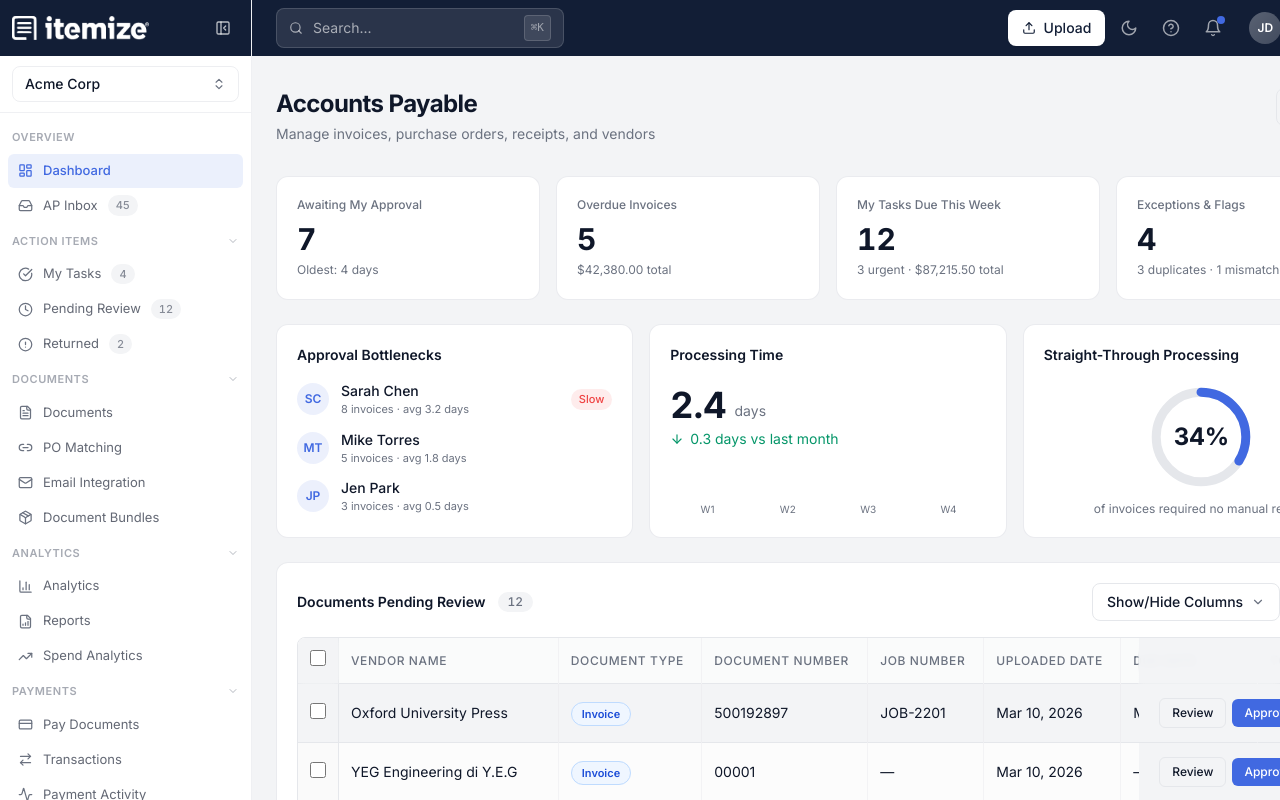
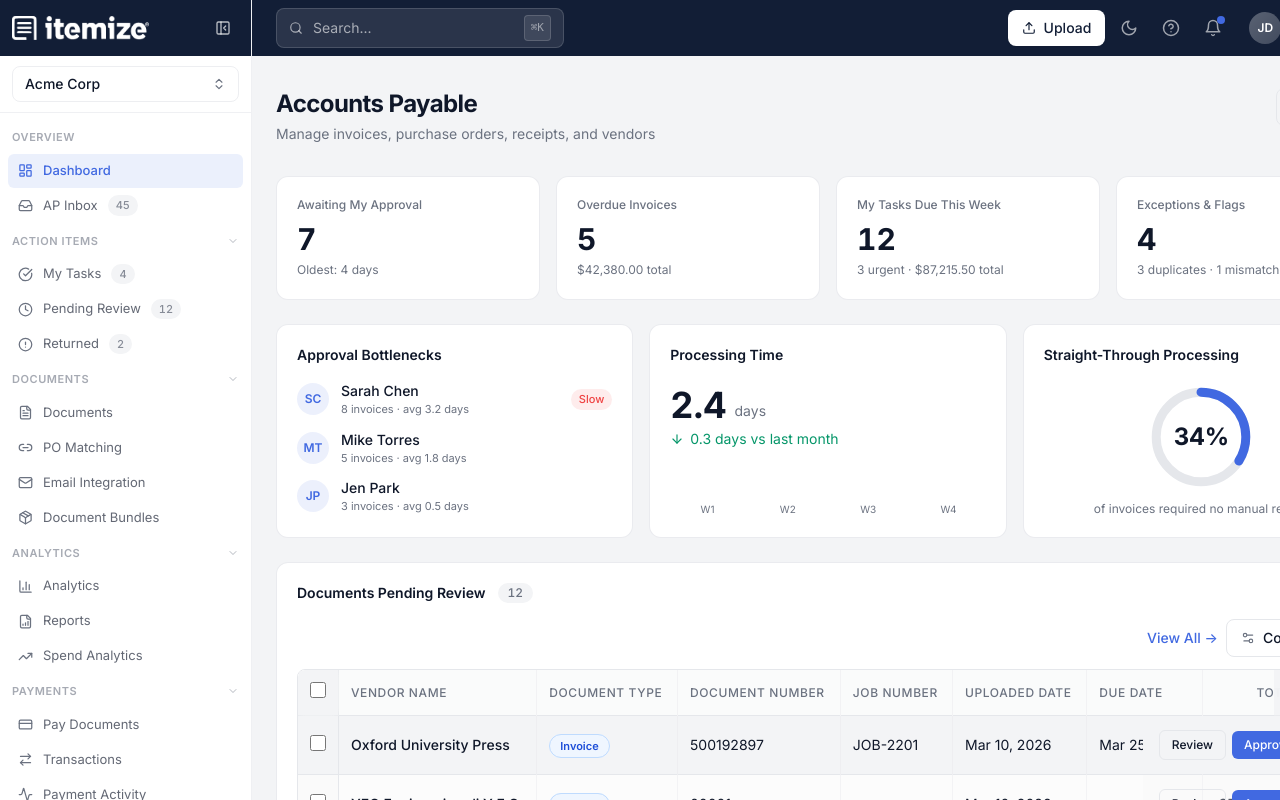
Before and after one commit to ishaanndas/itemizev3dev, a React (Vite) app: page / in a window 1280 px wide. Built offline with nearby package versions, Linux system fonts and the light colour scheme; the HTML template or start-up script is replaced by a standard one.

Commit message:
Changes
Co-authored-by: vedantaneogi <111172928+vedantaneogi@users.noreply.github.com>

```diff
--- a/src/components/DocumentDetailContent.tsx
+++ b/src/components/DocumentDetailContent.tsx
@@ -685,9 +685,6 @@ export default function DocumentDetailContent() {
 
           {/* Right: action cluster */}
           <div className="flex items-center gap-1.5">
-            <Button onClick={handleSave} size="sm" className="gap-1.5 text-xs h-8">
-              <Save className="h-3.5 w-3.5" />Save
-            </Button>
             <Button
               onClick={handleApproveAndNext}
               size="sm"
--- a/src/components/PendingReviewTable.tsx
+++ b/src/components/PendingReviewTable.tsx
@@ -1,22 +1,6 @@
-import { useState, useRef, useEffect, useCallback } from "react";
-import { FileText, ChevronDown, Check, RotateCcw, X, Pencil } from "lucide-react";
+import { useState, useCallback } from "react";
 import { useNavigate } from "react-router-dom";
-
-const allColumns = [
-  { key: "vendor", label: "Vendor Name", default: true, editable: true },
-  { key: "docType", label: "Document Type", default: true, editable: false },
-  { key: "docNumber", label: "Document Number", default: true, editable: true },
-  { key: "jobNumber", label: "Job Number", default: true, editable: true },
-  { key: "uploadedDate", label: "Uploaded Date", default: true, editable: false },
-  { key: "dueDate", label: "Due Date", default: true, editable: true },
-  { key: "total", label: "Total", default: true, editable: true },
-  { key: "workflow", label: "Workflow", default: true, editable: false },
-  { key: "approvalStatus", label: "Approval Status", default: true, editable: false },
-  { key: "documentDate", label: "Document Date", default: false, editable: false },
-  { key: "daysPending", label: "Days Pending", default: true, editable: false },
-] as const;
-
-type ColumnKey = (typeof allColumns)[number]["key"];
+import { DataTable, DataTableColumn } from "@/components/data-table/DataTable";
 
 const docTypeStyles: Record<string, string> = {
   "Invoice": "bg-blue-50 text-blue-700 border-blue-200",
@@ -26,7 +10,22 @@ const docTypeStyles: Record<string, string> = {
   "Receipt": "bg-cyan-50 text-cyan-700 border-cyan-200",
 };
 
-export const pendingDocs = [
+export interface PendingDoc {
+  docType: string;
+  docNumber: string;
+  vendor: string;
+  jobNumber: string;
+  uploadedDate: string;
+  dueDate: string;
+  total: string;
+  workflow: string;
+  approvalStatus: string;
+  documentDate: string;
+  daysPending: number;
+  statusColor: string;
+}
+
+export const pendingDocs: PendingDoc[] = [
   { docType: "Invoice", docNumber: "500192897", vendor: "Oxford University Press", jobNumber: "JOB-2201", uploadedDate: "Mar 10, 2026", dueDate: "Mar 25, 2026", total: "$1,298.35", workflow: "AP Standard", approvalStatus: "Needs Approval", documentDate: "Mar 8, 2026", daysPending: 7, statusColor: "bg-amber-50 text-amber-700 border-amber-200" },
   { docType: "Invoice", docNumber: "00001", vendor: "YEG Engineering di Y.E.G", jobNumber: "", uploadedDate: "Mar 10, 2026", dueDate: "", total: "€54,500.00", workflow: "AP Standard", approvalStatus: "Needs Approval", documentDate: "Mar 5, 2026", daysPending: 7, statusColor: "bg-amber-50 text-amber-700 border-amber-200" },
   { docType: "Invoice", docNumber: "A20250121", vendor: "COSTA MARZO CONSUL.", jobNumber: "", uploadedDate: "Mar 10, 2026", dueDate: "", total: "726.00", workflow: "AP Standard", approvalStatus: "PO Mismatch", documentDate: "Mar 3, 2026", daysPending: 7, statusColor: "bg-destructive/10 text-destructive border-destructive/20" },
@@ -41,196 +40,85 @@ export const pendingDocs = [
   { docType: "Invoice", docNumber: "FV/2026/03/008", vendor: "Kraków Logistics Sp.", jobNumber: "JOB-5521", uploadedDate: "Mar 7, 2026", dueDate: "Mar 28, 2026", total: "€8,340.00", workflow: "AP Standard", approvalStatus: "Amount Exceeds PO", documentDate: "Mar 5, 2026", daysPending: 10, statusColor: "bg-destructive/10 text-destructive border-destructive/20" },
 ];
 
-function ColumnDropdown({ visibleColumns, onToggle, onReset }: {
-  visibleColumns: Set<ColumnKey>;
-  onToggle: (key: ColumnKey) => void;
-  onReset: () => void;
-}) {
-  const [open, setOpen] = useState(false);
-  const ref = useRef<HTMLDivElement>(null);
-
-  useEffect(() => {
-    if (!open) return;
-    const handler = (e: MouseEvent) => {
-      if (ref.current && !ref.current.contains(e.target as Node)) setOpen(false);
-    };
-    document.addEventListener("mousedown", handler);
-    return () => document.removeEventListener("mousedown", handler);
-  }, [open]);
-
-  return (
-    <div className="relative" ref={ref}>
-      <button
-        onClick={() => setOpen(!open)}
-        className="flex items-center gap-2 text-sm font-medium border border-border rounded-lg px-3.5 py-2 hover:bg-secondary transition-colors text-foreground"
-      >
-        Show/Hide Columns
-        <ChevronDown className="h-3.5 w-3.5 text-muted-foreground" />
-      </button>
-      {open && (
-        <div className="absolute right-0 top-full mt-1 w-56 bg-card rounded-xl shadow-xl border border-border overflow-hidden z-50">
-          <div className="py-2 max-h-80 overflow-y-auto">
-            {allColumns.map((col) => (
-              <button
-                key={col.key}
-                onClick={() => onToggle(col.key)}
-                className="w-full flex items-center gap-3 px-4 py-2 text-sm hover:bg-secondary transition-colors text-left"
-              >
-                <div className={`h-5 w-5 rounded border-2 flex items-center justify-center shrink-0 transition-colors ${
-                  visibleColumns.has(col.key)
-                    ? "bg-primary border-primary"
-                    : "border-border"
-                }`}>
-                  {visibleColumns.has(col.key) && <Check className="h-3.5 w-3.5 text-primary-foreground" />}
-                </div>
-                <span className="text-foreground">{col.label}</span>
-              </button>
-            ))}
-          </div>
-          <div className="border-t border-border p-2">
-            <button
-              onClick={onReset}
-              className="w-full flex items-center justify-center gap-2 text-sm font-medium text-primary hover:bg-primary/5 rounded-lg px-3 py-2 transition-colors"
-            >
-              <RotateCcw className="h-3.5 w-3.5" />
-              Reset Columns
-            </button>
-          </div>
-        </div>
-      )}
-    </div>
-  );
-}
-
-/* ── Inline editable cell ── */
-function EditableCell({
-  value,
-  rowIndex,
-  colKey,
-  onSave,
-}: {
-  value: string;
-  rowIndex: number;
-  colKey: ColumnKey;
-  onSave: (row: number, key: ColumnKey, val: string) => void;
-}) {
-  const [editing, setEditing] = useState(false);
-  const [draft, setDraft] = useState(value);
-  const inputRef = useRef<HTMLInputElement>(null);
-
-  useEffect(() => {
-    if (editing) {
-      inputRef.current?.focus();
-      inputRef.current?.select();
-    }
-  }, [editing]);
-
-  const commit = useCallback(() => {
-    onSave(rowIndex, colKey, draft);
-    setEditing(false);
-  }, [draft, rowIndex, colKey, onSave]);
-
-  const cancel = useCallback(() => {
-    setDraft(value);
-    setEditing(false);
-  }, [value]);
-
-  if (editing) {
-    return (
-      <div className="flex items-center gap-1 -my-0.5">
-        <input
-          ref={inputRef}
-          value={draft}
-          onChange={(e) => setDraft(e.target.value)}
-          onKeyDown={(e) => {
-            if (e.key === "Enter") commit();
-            if (e.key === "Escape") cancel();
-          }}
-          onBlur={commit}
-          className="w-full min-w-[60px] px-2 py-1 text-sm rounded border-2 border-primary bg-background text-foreground outline-none"
-        />
-      </div>
-    );
-  }
-
-  return (
-    <div
-      className="group/cell flex items-center gap-1.5 cursor-text rounded px-1.5 py-0.5 -mx-1.5 -my-0.5 hover:bg-primary/5 transition-colors"
-      onClick={() => setEditing(true)}
-    >
-      <span className="text-foreground">{value || "—"}</span>
-      <Pencil className="h-3 w-3 text-muted-foreground/0 group-hover/cell:text-muted-foreground/60 transition-colors shrink-0" />
-    </div>
-  );
-}
-
 interface PendingReviewTableProps {
   viewAllHref?: string;
   compact?: boolean;
 }
 
 export default function PendingReviewTable({ viewAllHref, compact }: PendingReviewTableProps) {
-  const defaultCols = new Set(allColumns.filter((c) => c.default).map((c) => c.key));
-  const [visibleColumns, setVisibleColumns] = useState<Set<ColumnKey>>(defaultCols);
   const [selectedRows, setSelectedRows] = useState<Set<number>>(new Set());
-  const [localDocs, setLocalDocs] = useState(pendingDocs);
   const navigate = useNavigate();
 
-  const docs = compact ? localDocs.slice(0, 5) : localDocs;
+  const docs = compact ? pendingDocs.slice(0, 5) : pendingDocs;
 
-  const toggleColumn = (key: ColumnKey) => {
-    setVisibleColumns((prev) => {
-      const next = new Set(prev);
-      if (next.has(key)) next.delete(key);
-      else next.add(key);
-      return next;
-    });
-  };
-
-  const resetColumns = () => setVisibleColumns(new Set(allColumns.filter((c) => c.default).map((c) => c.key)));
-
-  const toggleRow = (i: number) => {
+  const toggleRow = useCallback((i: number) => {
     setSelectedRows((prev) => {
       const next = new Set(prev);
       if (next.has(i)) next.delete(i);
       else next.add(i);
       return next;
     });
-  };
+  }, []);
 
-  const toggleAll = () => {
+  const toggleAll = useCallback(() => {
     if (selectedRows.size === docs.length) setSelectedRows(new Set());
     else setSelectedRows(new Set(docs.map((_, i) => i)));
-  };
+  }, [selectedRows.size, docs]);
 
-  const handleCellSave = useCallback((rowIndex: number, key: ColumnKey, val: string) => {
-    setLocalDocs((prev) => {
-      const next = [...prev];
-      next[rowIndex] = { ...next[rowIndex], [key]: val };
-      return next;
-    });
-  }, []);
+  const goToDoc = (doc: PendingDoc) =>
+    navigate(`/documents/${doc.docNumber || doc.vendor.replace(/\s/g, "-").toLowerCase()}`);
 
-  const activeCols = allColumns.filter((c) => visibleColumns.has(c.key));
-
-  const getCellValue = (doc: (typeof pendingDocs)[0], key: ColumnKey): string => {
-    switch (key) {
-      case "docType": return doc.docType;
-      case "docNumber": return doc.docNumber || "—";
-      case "vendor": return doc.vendor;
-      case "jobNumber": return doc.jobNumber || "—";
-      case "uploadedDate": return doc.uploadedDate;
-      case "dueDate": return doc.dueDate || "—";
-      case "total": return doc.total;
-      case "workflow": return doc.workflow;
-      case "approvalStatus": return doc.approvalStatus;
-      case "documentDate": return doc.documentDate;
-      case "daysPending": return `${doc.daysPending}d`;
-    }
-  };
-
-  const rowBg = (i: number) =>
-    selectedRows.has(i) ? "bg-primary/5" : i % 2 === 0 ? "bg-background" : "bg-muted/30";
+  const columns: DataTableColumn<PendingDoc>[] = [
+    {
+      key: "vendor",
+      label: "Vendor Name",
+      accessor: (d) => d.vendor,
+      render: (d) => <span className="font-medium text-foreground">{d.vendor}</span>,
+    },
+    {
+      key: "docType",
+      label: "Document Type",
+      accessor: (d) => d.docType,
+      render: (d) => (
+        <span className={`text-[11px] font-semibold px-2.5 py-1 rounded-full border ${docTypeStyles[d.docType] || "bg-secondary text-foreground border-border"}`}>
+          {d.docType}
+        </span>
+      ),
+    },
+    { key: "docNumber", label: "Document Number", accessor: (d) => d.docNumber || "—" },
+    { key: "jobNumber", label: "Job Number", accessor: (d) => d.jobNumber || "—" },
+    { key: "uploadedDate", label: "Uploaded Date", accessor: (d) => d.uploadedDate },
+    { key: "dueDate", label: "Due Date", accessor: (d) => d.dueDate || "—" },
+    {
+      key: "total",
+      label: "Total",
+      accessor: (d) => d.total,
+      align: "right",
+      render: (d) => <span className="font-medium tabular-nums text-foreground">{d.total}</span>,
+    },
+    {
+      key: "workflow",
+      label: "Workflow",
+      accessor: (d) => d.workflow,
+      render: (d) => (
+        <span className="text-[11px] font-medium px-2.5 py-1 rounded-full border bg-secondary/60 text-foreground border-border">
+          {d.workflow}
+        </span>
+      ),
+    },
+    {
+      key: "approvalStatus",
+      label: "Approval Status",
+      accessor: (d) => d.approvalStatus,
+      render: (d) => (
+        <span className={`text-[11px] font-medium px-2.5 py-1 rounded-full border ${d.statusColor}`}>
+          {d.approvalStatus}
+        </span>
+      ),
+    },
+    { key: "documentDate", label: "Document Date", accessor: (d) => d.documentDate, defaultVisible: false },
+    { key: "daysPending", label: "Days Pending", accessor: (d) => `${d.daysPending}d` },
+  ];
 
   return (
     <div className="stat-card mb-6">
@@ -241,121 +129,39 @@ export default function PendingReviewTable({ viewAllHref, compact }: PendingRevi
             {pendingDocs.length}
           </span>
         </div>
-        <div className="flex items-center gap-2">
-          <ColumnDropdown
-            visibleColumns={visibleColumns}
-            onToggle={toggleColumn}
-            onReset={resetColumns}
-          />
-          {selectedRows.size > 0 && (
+      </div>
+
+      <DataTable<PendingDoc>
+        storageKey="pending-review"
+        columns={columns}
+        data={docs}
+        rowKey={(d, i) => `${d.docNumber || d.vendor}-${i}`}
+        selectable
+        selectedRows={selectedRows}
+        onToggleRow={toggleRow}
+        onToggleAll={toggleAll}
+        onRowClick={goToDoc}
+        toolbarLeft={
+          selectedRows.size > 0 ? (
             <button className="text-xs font-medium px-3.5 py-2 rounded-lg bg-primary text-primary-foreground hover:bg-primary/90 transition-colors">
               Approve {selectedRows.size} document{selectedRows.size > 1 ? "s" : ""}
             </button>
-          )}
-          {viewAllHref && (
+          ) : null
+        }
+        toolbarRight={
+          viewAllHref ? (
             <button
               onClick={() => navigate(viewAllHref)}
               className="text-sm font-medium text-primary hover:text-primary/80 transition-colors"
             >
               View All →
             </button>
-          )}
-        </div>
-      </div>
-
-      {/* Table with sticky first col + last col */}
-      <div className="relative overflow-x-auto border border-border rounded-lg">
-        <table className="w-full text-sm border-collapse" style={{ minWidth: `${activeCols.length * 150 + 200}px` }}>
-          <thead>
-            <tr className="bg-secondary/40 border-b border-border">
-              <th className="sticky left-0 z-20 bg-secondary/95 backdrop-blur-sm py-3 px-3 text-left w-10 border-r border-border">
-                <input
-                  type="checkbox"
-                  checked={selectedRows.size === docs.length && docs.length > 0}
-                  onChange={toggleAll}
-                  className="h-4 w-4 rounded border-border text-primary accent-primary"
-                />
-              </th>
-              {activeCols.map((col, idx) => (
-                <th
-                  key={col.key}
-                  className={`py-3 px-3 text-left text-xs font-medium text-muted-foreground uppercase tracking-wider whitespace-nowrap ${
-                    idx < activeCols.length - 1 ? "border-r border-border/40" : ""
-                  }`}
-                >
-                  {col.label}
-                </th>
-              ))}
-              <th className="sticky right-0 z-20 bg-secondary/95 backdrop-blur-sm py-3 px-3 text-right text-xs font-medium text-muted-foreground uppercase tracking-wider border-l border-border">
-                Actions
-              </th>
-            </tr>
-          </thead>
-          <tbody>
-            {docs.map((doc, i) => {
-              const colMeta = allColumns;
-              return (
-                <tr
-                  key={i}
-                  className={`transition-colors border-b border-border last:border-b-0 ${rowBg(i)} hover:bg-secondary/50`}
-                >
-                  <td className={`sticky left-0 z-10 py-3.5 px-3 border-r border-border ${rowBg(i)}`}>
-                    <input
-                      type="checkbox"
-                      checked={selectedRows.has(i)}
-                      onChange={() => toggleRow(i)}
-                      className="h-4 w-4 rounded border-border text-primary accent-primary"
-                    />
-                  </td>
-                  {activeCols.map((col, idx) => {
-                    const isEditable = colMeta.find((c) => c.key === col.key)?.editable;
-                    const cellValue = getCellValue(doc, col.key);
-                    const isLast = idx === activeCols.length - 1;
-
-                    return (
-                      <td
-                        key={col.key}
-                        className={`py-3.5 px-3 whitespace-nowrap ${!isLast ? "border-r border-border/40" : ""}`}
-                      >
-                        {col.key === "docType" ? (
-                          <span className={`text-[11px] font-semibold px-2.5 py-1 rounded-full border ${docTypeStyles[doc.docType] || "bg-secondary text-foreground border-border"}`}>
-                            {doc.docType}
-                          </span>
-                        ) : col.key === "approvalStatus" ? (
-                          <span className={`text-[11px] font-medium px-2.5 py-1 rounded-full border ${doc.statusColor}`}>
-                            {doc.approvalStatus}
-                          </span>
-                        ) : col.key === "total" ? (
-                          isEditable ? (
-                            <EditableCell value={doc.total} rowIndex={i} colKey={col.key} onSave={handleCellSave} />
-                          ) : (
-                            <span className="font-medium tabular-nums text-foreground">{doc.total}</span>
-                          )
-                        ) : col.key === "vendor" ? (
-                          isEditable ? (
-                            <EditableCell value={doc.vendor} rowIndex={i} colKey={col.key} onSave={handleCellSave} />
-                          ) : (
-                            <div className="flex items-center gap-2">
-                              <span className="text-primary">⛭</span>
-                              <span className="text-foreground">{doc.vendor}</span>
-                            </div>
-                          )
-                        ) : col.key === "workflow" ? (
-                          <span className="text-[11px] font-medium px-2.5 py-1 rounded-full border bg-secondary/60 text-foreground border-border">
-                            {doc.workflow}
-                          </span>
-                        ) : isEditable ? (
-                          <EditableCell value={cellValue} rowIndex={i} colKey={col.key} onSave={handleCellSave} />
-                        ) : (
-                          <span className="text-foreground">{cellValue}</span>
-                        )}
-                      </td>
-                    );
-                  })}
-                  <td className={`sticky right-0 z-20 py-3.5 px-3 border-l border-border bg-background shadow-[-8px_0_8px_-8px_hsl(var(--border))]`}>
-                    <div className="flex items-center justify-end gap-1.5">
+          ) : null
+        }
+        renderRowActions={(doc) => (
+          <>
             <button
-                        onClick={() => navigate(`/documents/${doc.docNumber || doc.vendor.replace(/\s/g, "-").toLowerCase()}`)}
+              onClick={() => goToDoc(doc)}
               className="text-xs font-medium px-3 py-1.5 rounded-md border border-border text-foreground hover:bg-secondary transition-colors"
             >
               Review
@@ -363,14 +169,9 @@ export default function PendingReviewTable({ viewAllHref, compact }: PendingRevi
             <button className="text-xs font-medium px-3 py-1.5 rounded-md bg-primary text-primary-foreground hover:bg-primary/90 transition-colors whitespace-nowrap">
               Approve & Next
             </button>
-                    </div>
-                  </td>
-                </tr>
-              );
-            })}
-          </tbody>
-        </table>
-      </div>
+          </>
+        )}
+      />
     </div>
   );
 }
```
Lines whose indentation alone changed are shown as unchanged.
